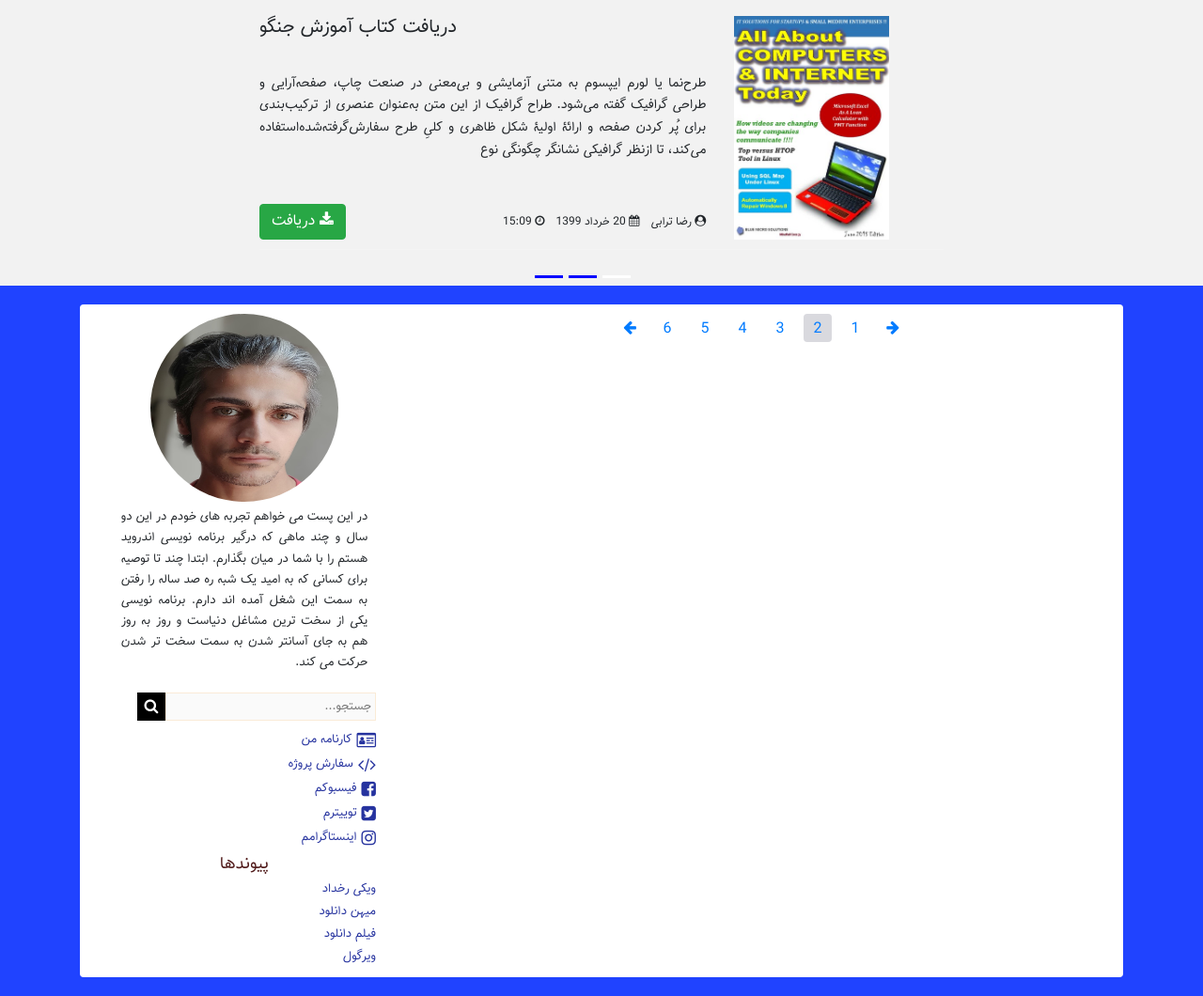
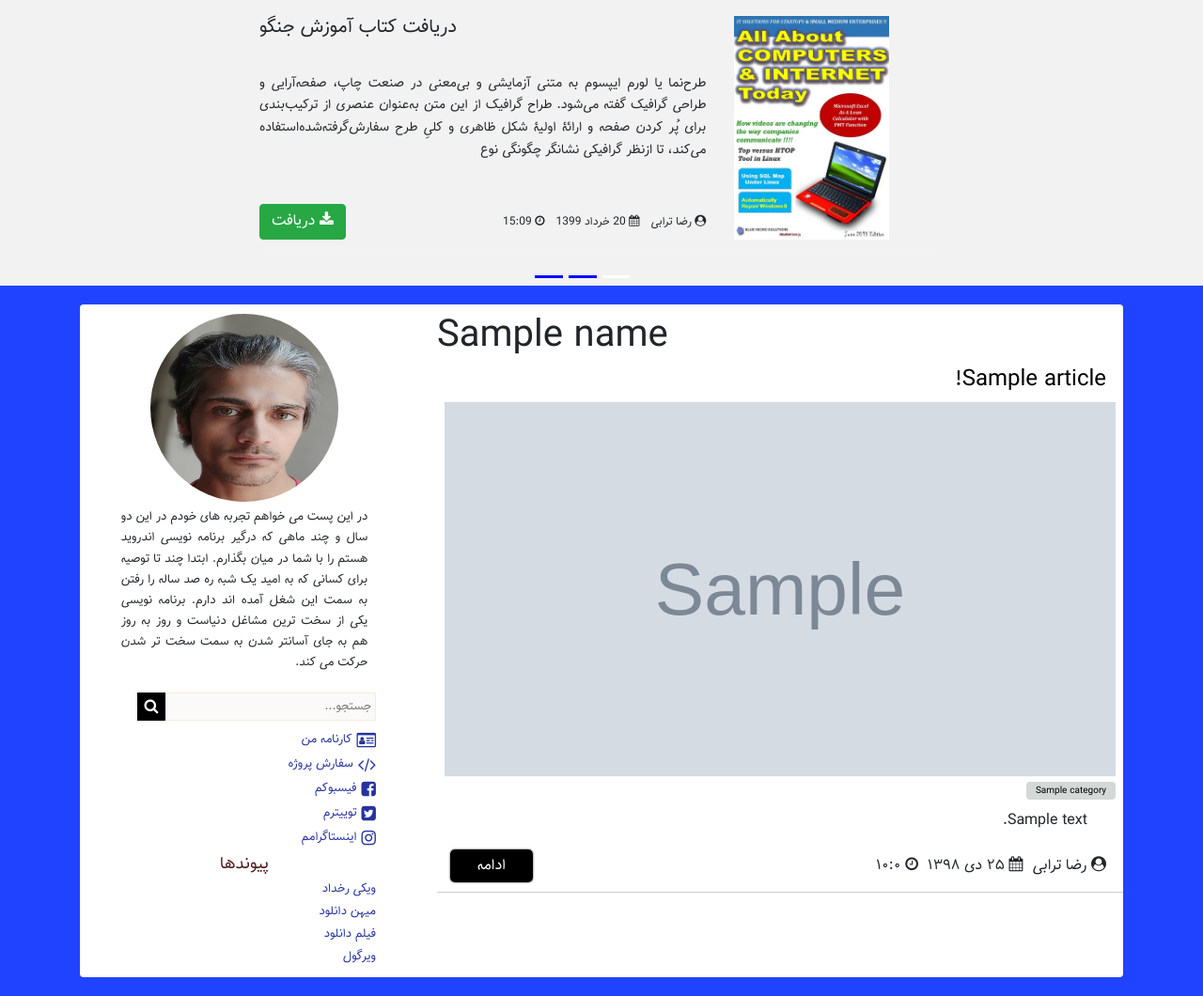
Before and after one commit to reza-torabi-Reto/my-site, a Django app: template blog/templates/blog/category.html in a window 1280 px wide. Shown: the part 57-1117 px from the top of the page at 94% size. Run offline with Django 3.2, Linux system fonts and the light colour scheme; tables that the repository leaves empty hold one stand-in row (values such as "Sample post"); the template is opened without the code that fills it: values that come from a table or form of the project are taken from there, most other values are stand-ins (such as "Sample title", 1, 10 or a date in 2020); grey boxes marked "Sample" are stand-in pictures; some libraries are stand-ins or nearby versions.

Commit message:
fixed pagination home.html and category.html pages

```diff
--- a/blog/static/styles/style.css
+++ b/blog/static/styles/style.css
@@ -238,7 +238,7 @@
 }
 
 .pagging a,
-.a-active {
+.a-active, .text-secondary {
     display: inline-block;
     width: 30px;
     height: 30px;
--- a/blog/templates/blog/category.html
+++ b/blog/templates/blog/category.html
@@ -149,7 +149,7 @@
                 <div class="box-abt">
                     <div class="row">
                         <div class="col-md-8">
-                         {% for ar in category.articles.published %}
+                         {% for ar in articles %}
                          <h1>{{name}}</h1>
                          <section class="s-post">
                             <div class="ttl-post">
@@ -189,18 +189,56 @@
                             </div>
                         </section>
                          {% endfor %}
-                            <div class="col-12 pagging">
-                                <ul>
-                                    <li><a href="#"><i class="fa fa-arrow-right" aria-hidden="true"></i></a></li>
-                                    <li><a href="#">1</a></li>
-                                    <li><a href="#" class="a-active">2</a></li>
-                                    <li><a href="#">3</a></li>
-                                    <li><a href="#">4</a></li>
-                                    <li><a href="#">5</a></li>
-                                    <li><a href="#">6</a></li>
-                                    <li><a href="#"><i class="fa fa-arrow-left" aria-hidden="true"></i></a></li>
-                                </ul>
-                            </div>
+
+                       <!-- Paginator -->
+                       {% if articles.has_other_pages %}
+                       <div class="col-12 pagging">
+                           <ul>
+                            <li>
+                            {% if articles.number != 1 %}
+                            <a href="{% url 'blog:category_list' category.slug %}"><i class="fa fa-angle-double-right"></i></a>
+                            {% else %}
+                            <i class="fa fa-angle-double-right text-secondary"></i>
+                            {% endif %}
+                            </li>
+                               {% if articles.has_previous %}
+                               <li>
+                                   <a href="{% url 'blog:category_list' category.slug articles.previous_page_number %}">
+                                       <i class="fa fa-angle-right" aria-hidden="true"></i></a>
+                               </li>
+                               {% else %}
+                               <li><i class="fa fa-angle-right text-secondary" aria-hidden="true"></i></li>
+                               {% endif %}
+
+                               {% for i in articles.paginator.page_range %}
+                               {% if articles.number == i %}
+                                <li><span class="a-active">{{ i }}</span></li>
+                                {% else %}
+                                <li><a href="{% url 'blog:home' %}category/{{category.slug}}/page/{{ i }}">{{ i }}</a></li>
+                                {% endif %} {% endfor %}
+
+                               {% if articles.has_next %}
+                               <li>
+                                   <a href="{% url 'blog:category_list' category.slug articles.next_page_number %}">
+                                       <i class="fa fa-angle-left" aria-hidden="true"></i>
+                                   </a>
+                               </li>
+                               {% else %}
+                               <li><i class="fa fa-angle-left text-secondary" aria-hidden="true"></i></li>
+                                {% endif %}
+                                <li>
+                                    {% if articles.number != articles.paginator.num_pages %}
+                                    <a href="{% url 'blog:category_list' category.slug articles.paginator.num_pages %}">
+                                        <i class="fa fa-angle-double-left"></i></a>
+                                    {% else %}
+                                    <i class="fa fa-angle-double-left text-secondary"></i>
+                                    {% endif %}
+                                   </li>
+                                </li>
+                           </ul>
+                       </div>
+                       {% endif %}
+                       <!-- end paginator -->
                         </div>
                         <div class="col-md-4">
                             <aside>
--- a/blog/urls.py
+++ b/blog/urls.py
@@ -10,8 +10,9 @@
 
 app_name = "blog"
 urlpatterns = [
-       path('' ,home, name="home"),
-       path('page/<int:page>' ,home, name="home"),
+       path('', home, name="home"),
+       path('page/<int:page>', home, name="home"),
        path('post/<slug:slug>', detail_article, name="detail_article"),
        path('category/<slug:slug>', category_list, name="category_list"),
+       path('category/<slug:slug>/page/<int:page>', category_list, name="category_list")
 ]
```
Also changed, not shown: blog/templates/blog/home.html (+23 -6 lines), blog/views.py (+7 -2 lines).
